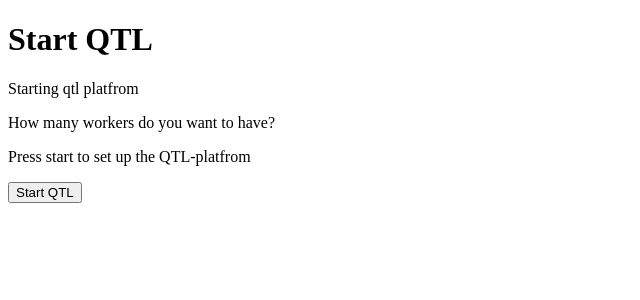
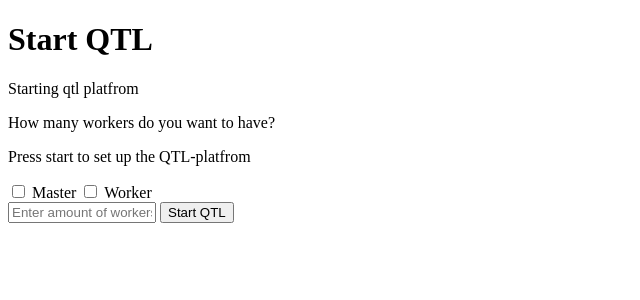
Before and after one commit to axelhellman/cloudproject, a Python web app: template src/templates/start.html in a window 1280 px wide. Shown: the part 88-388 px from the top of the page, without its empty margins (0-640 px from the left). Run offline with Jinja, Linux system fonts and the light colour scheme; the template is opened without the code that fills it, so the values that code supplies are empty.

Commit message:
Updated input form

```diff
--- a/src/app.py
+++ b/src/app.py
@@ -17,6 +17,10 @@ def start():
 
 @app.route('/create', methods=['POST'])
 def create():
+	master = request.form['master']
+	worker = request.form['worker']
+	amount = request.form['amountOfWorkers']
+	print master + " " + worker + " " + amount
     #user_message = "Starting your cluster... hold on :)"
     #render_template("home.html")
     res = createsparkworker.delay()
--- a/src/templates/start.html
+++ b/src/templates/start.html
@@ -11,8 +11,17 @@
     <p> Starting qtl platfrom</p>
     <p>How many workers do you want to have?</p>
     <p>Press start to set up the QTL-platfrom</p>
-    <form action = "/create/" method = "post">
-      <button name="start" type="submit" >Start QTL</button>
+    <form action = "{{ url_for('create') }}" method = "post">
+      <input type="checkbox" name="master" value="master"> Master
+      <input type="checkbox" worker="worker" value="worker"> Worker <br \>
+      <input
+        type="text"
+        name="amountOfWorkers"
+        placeholder="Enter amount of workers"
+        maxlength="1"
+        style="width:140px"
+      >
+      <button name="start" type="submit" value="submit">Start QTL</button>
     </form>
     {% endblock %}
   </body>
```
